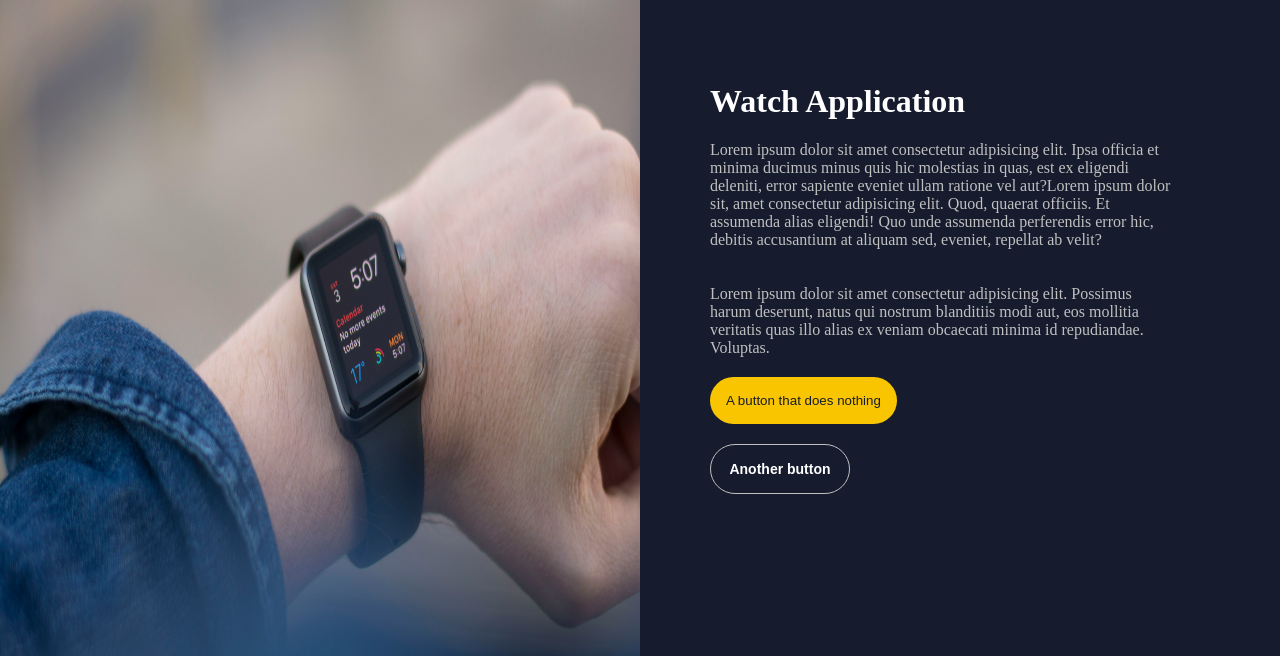
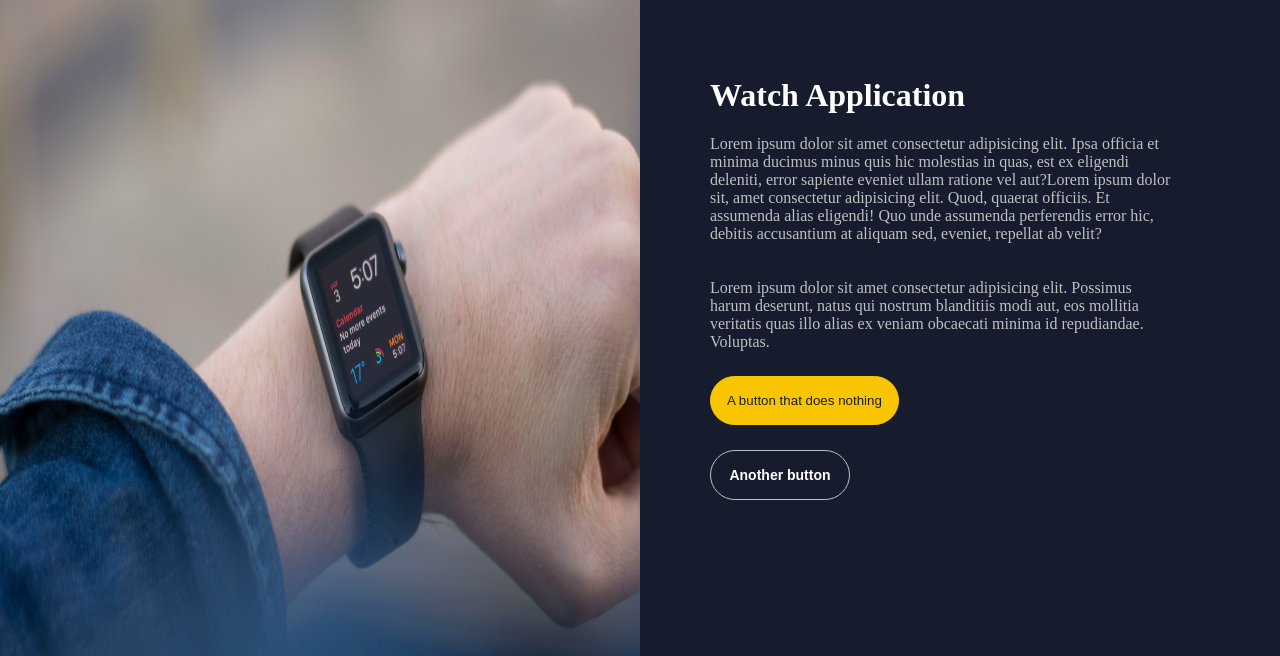
Before and after one commit to Tushar-Alec/Layout-design, a plain HTML site: page index.html in a window 1280 px wide. In both pictures the pointer is over the button "A button that does nothing". Shown: the part 1096-1752 px from the top of the page. Drawn offline with Linux system fonts and the light colour scheme.

Commit message:
Update button hover styles and add border.

```diff
--- a/style.css
+++ b/style.css
@@ -143,7 +143,7 @@ nav li:hover {
     justify-content: center;
     padding: 16px;
     border-radius: 25px;
-    margin-top: 20px;
+    margin-top: 25px;
     background-color: transparent;
     border: 1px solid silver;
     color: white;
@@ -160,13 +160,13 @@ nav li:hover {
   #btn-1:hover {
     background-color: var(--yellow-color);
     color: var(--blue-color);
-    border: none;
+    border: 1px solid var(--yellow-color);
   }
 
   #btn-2:hover {
     background-color: var(--yellow-color);
     color: var(--blue-color);
-    border: none;
+    border: 1px solid var(--yellow-color);
   }
 
   .container-two {
```
